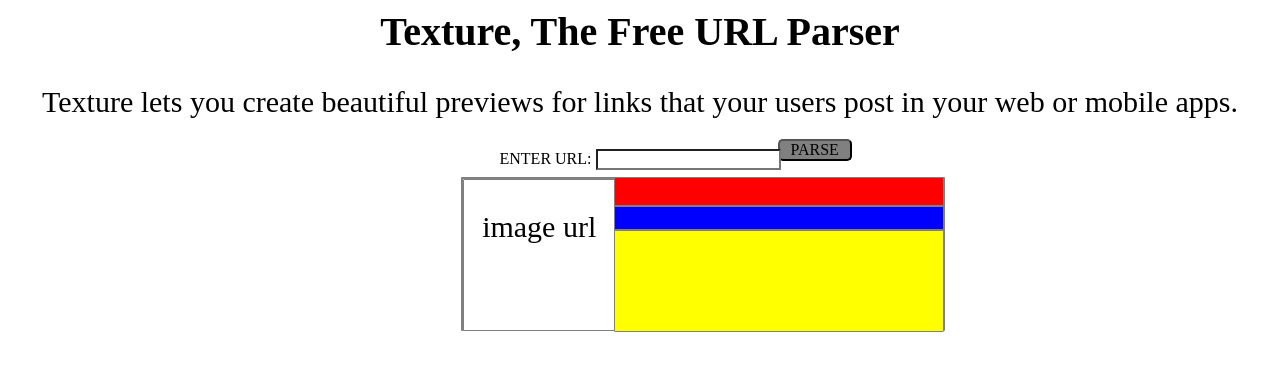
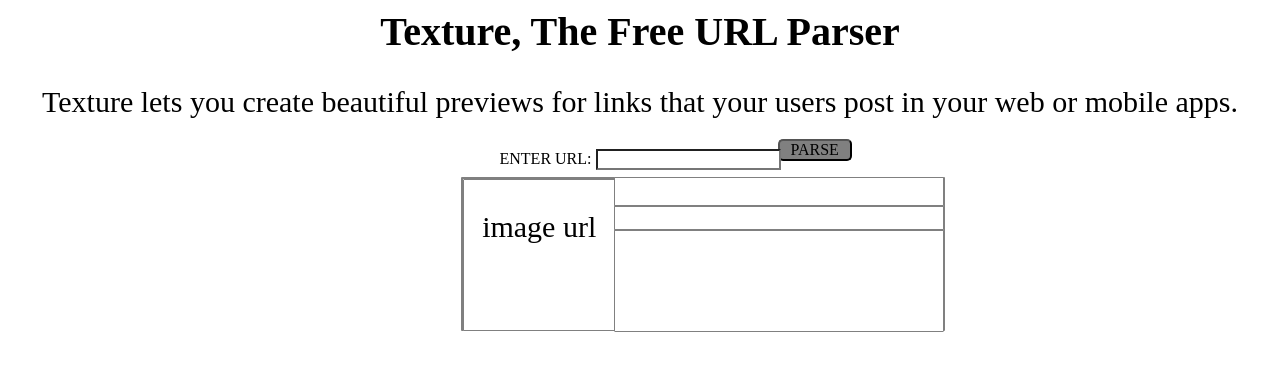
Before and after one commit to athyuttamre/texture, a PHP site: page / in a window 1280 px wide. Shown: the top 371 px of the page. Run offline with PHP 8.4, Linux system fonts and the light colour scheme; some libraries are stand-ins or nearby versions.

Commit message:
changed background color of divs

```diff
--- a/css/main.css
+++ b/css/main.css
@@ -45,7 +45,7 @@
 #title{
 	border-radius: 1px;
 	border: 1px solid grey;
-	background-color: red;
+	background-color: white;
 	height: 27px;
 	width: 328px;
 	margin-left: 31.5%;
@@ -56,7 +56,7 @@
 #link{
 	border-radius: 1px;
 	border: 1px solid grey;
-	background-color: blue;
+	background-color: white;
 	height: 22px;
 	width: 328px;
 	margin-top: 0%;
@@ -67,7 +67,7 @@
 #text{
 	border-radius: 1px;
 	border: 1px solid grey;
-	background-color: yellow;
+	background-color: white;
 	height: 100px;
 	width: 328px;
 	margin-top: 0%;
```
